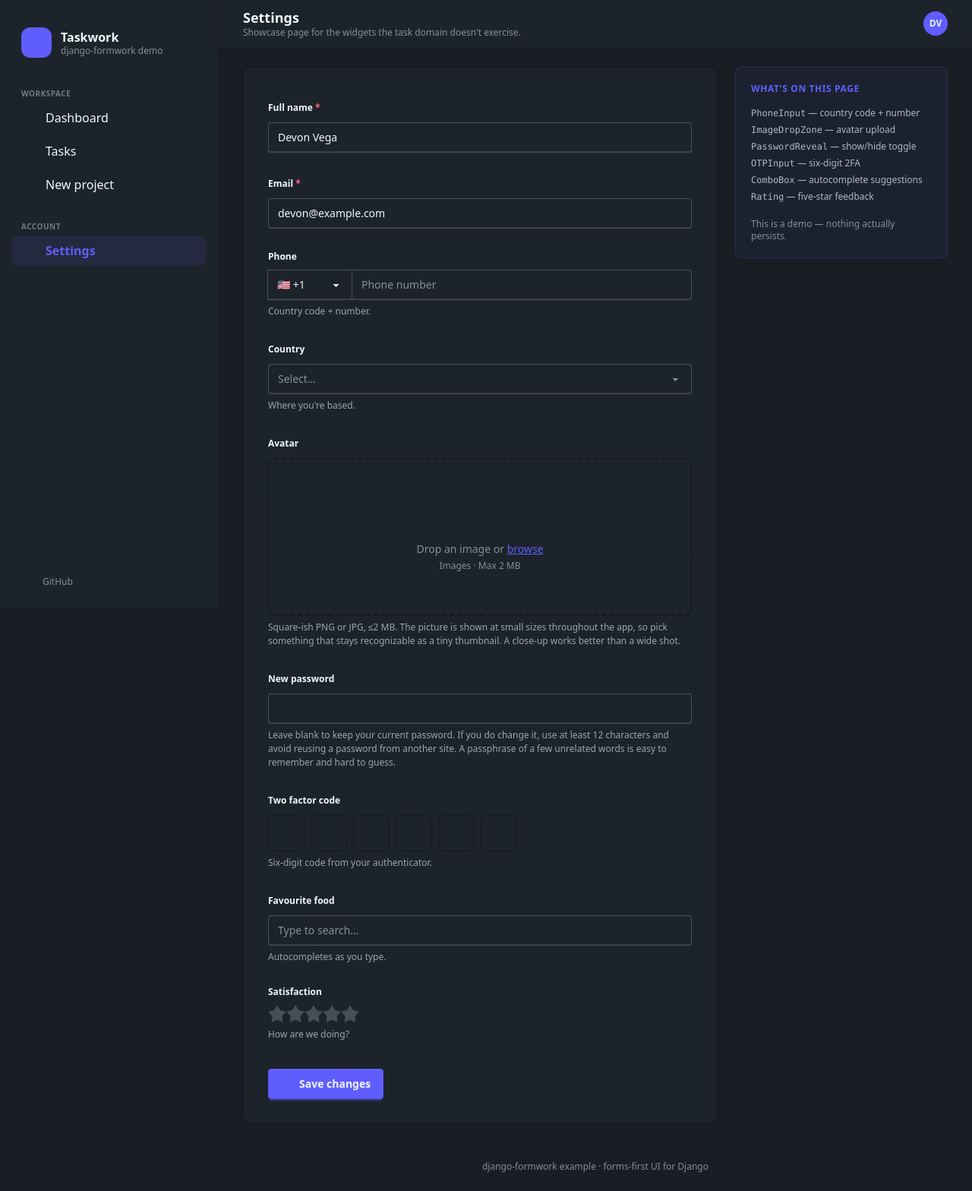
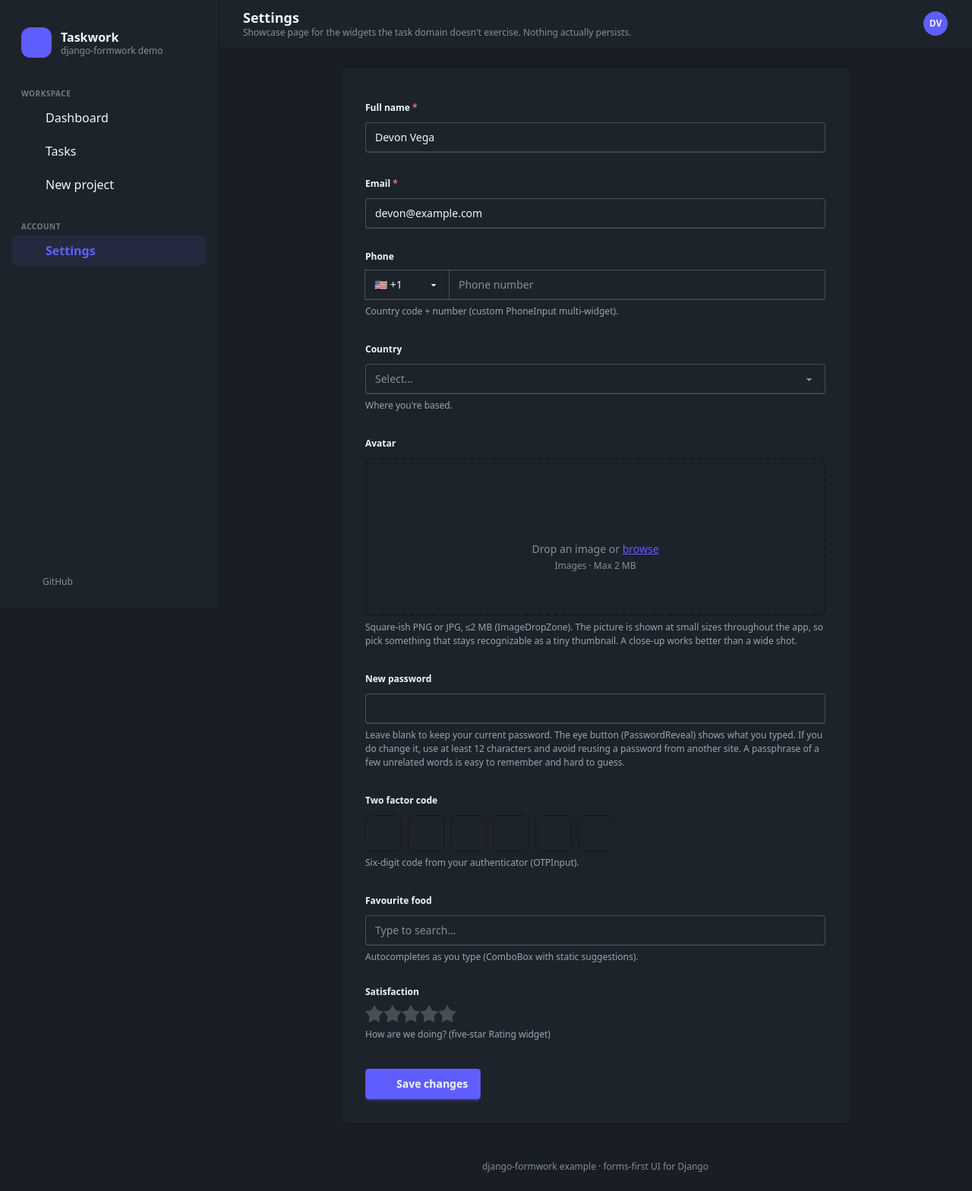
Before and after one commit to oliverhaas/django-formwork, a Django app: page /settings/ in a window 1280 px wide. Shown: the whole page at 76% size. Run offline with Django 5.2, Linux system fonts and the light colour scheme; style sheets or scripts are compiled from the project's sources; some libraries are stand-ins or nearby versions.

Commit message:
examples(full): cap main width, drop info cards in favor of help texts

```diff
--- a/examples/full/taskmanager/forms.py
+++ b/examples/full/taskmanager/forms.py
@@ -47,16 +47,34 @@ _COUNTRY_CHOICES = [
     ("ng", "🇳🇬 Nigeria"),
 ]
 
+# Demo roster; real projects would look this up (users, team members, ...).
+_ASSIGNEE_CHOICES = [
+    ("", "Unassigned"),
+    ("Devon", "Devon"),
+    ("Mira", "Mira"),
+    ("Sasha", "Sasha"),
+    ("Iris", "Iris"),
+    ("Kai", "Kai"),
+    ("Robin", "Robin"),
+]
+
 
 class TaskForm(FormworkModelForm):
     """CRUD form for a task. Demonstrates SearchSelect + MultiSelect (model-backed,
     auto-wired server search) + DatePicker + ImageDropZone + FileDropZone + Rating.
     """
 
+    assignee = forms.ChoiceField(
+        choices=_ASSIGNEE_CHOICES,
+        required=False,
+        widget=SearchSelect(choices=_ASSIGNEE_CHOICES),
+    )
+
     tags = forms.ModelMultipleChoiceField(
         queryset=Tag.objects.all(),
         required=False,
         widget=MultiSelect(search_fields=["name"], search_decorator=None),
+        help_text="MultiSelect with server-side search over tag names.",
     )
 
     rating = forms.TypedChoiceField(
@@ -65,7 +83,7 @@ class TaskForm(FormworkModelForm):
         empty_value=None,
         widget=Rating(allow_clear=True),
         required=False,
-        help_text="Quality rating (after completion).",
+        help_text="Quality rating after completion (clearable Rating stars).",
     )
 
     class Meta:
@@ -89,6 +107,13 @@ class TaskForm(FormworkModelForm):
             "due_date": DatePicker,
             "cover_image": ImageDropZone(max_size=5 * 1024 * 1024),
             "attachment": FileDropZone(max_size=10 * 1024 * 1024),
+        }
+        help_texts = {
+            "priority": "SearchSelect over the priority choices.",
+            "status": "SearchSelect over the status choices.",
+            "due_date": "DatePicker with a calendar dropdown.",
+            "cover_image": "Shown as a thumbnail in the task list (ImageDropZone, ≤5 MB).",
+            "attachment": "Any single file (FileDropZone, ≤10 MB).",
         }
 
     def __init__(self, *args, editable_fields=None, **kwargs):
@@ -207,7 +232,11 @@ class SettingsForm(FormworkForm):
 
     full_name = forms.CharField(max_length=100, initial="Devon Vega")
     email = forms.EmailField(initial="devon@example.com")
-    phone = forms.CharField(widget=PhoneInput, required=False, help_text="Country code + number.")
+    phone = forms.CharField(
+        widget=PhoneInput,
+        required=False,
+        help_text="Country code + number (custom PhoneInput multi-widget).",
+    )
     country = forms.ChoiceField(
         choices=_COUNTRY_CHOICES,
         widget=SearchSelect(),
@@ -218,7 +247,7 @@ class SettingsForm(FormworkForm):
         widget=ImageDropZone(max_size=2 * 1024 * 1024),
         required=False,
         help_text=(
-            "Square-ish PNG or JPG, ≤2 MB. The picture is shown at small sizes "
+            "Square-ish PNG or JPG, ≤2 MB (ImageDropZone). The picture is shown at small sizes "
             "throughout the app, so pick something that stays recognizable as a "
             "tiny thumbnail. A close-up works better than a wide shot."
         ),
@@ -227,7 +256,8 @@ class SettingsForm(FormworkForm):
         widget=PasswordReveal,
         required=False,
         help_text=(
-            "Leave blank to keep your current password. If you do change it, use at "
+            "Leave blank to keep your current password. The eye button (PasswordReveal) "
+            "shows what you typed. If you do change it, use at "
             "least 12 characters and avoid reusing a password from another site. A "
             "passphrase of a few unrelated words is easy to remember and hard to guess."
         ),
@@ -235,17 +265,17 @@ class SettingsForm(FormworkForm):
     two_factor_code = forms.CharField(
         widget=OTPInput(length=6),
         required=False,
-        help_text="Six-digit code from your authenticator.",
+        help_text="Six-digit code from your authenticator (OTPInput).",
     )
     favourite_food = forms.CharField(
         widget=ComboBox(suggestions=["Pizza", "Pasta", "Sushi", "Tacos", "Curry", "Ramen", "Salad"]),
         required=False,
-        help_text="Autocompletes as you type.",
+        help_text="Autocompletes as you type (ComboBox with static suggestions).",
     )
     satisfaction = forms.TypedChoiceField(
         choices=Rating.make_choices(5),
         coerce=int,
         widget=Rating,
         required=False,
-        help_text="How are we doing?",
+        help_text="How are we doing? (five-star Rating widget)",
     )
--- a/examples/full/templates/base.html
+++ b/examples/full/templates/base.html
@@ -63,7 +63,7 @@
         </div>
       </header>
 
-      <main class="flex-1 px-4 lg:px-8 py-6 max-w-7xl w-full mx-auto">
+      <main class="flex-1 px-4 lg:px-8 py-6 max-w-5xl w-full mx-auto">
         {% if messages %}
           <div class="space-y-2 mb-6">
             {% for m in messages %}
--- a/examples/full/templates/settings.html
+++ b/examples/full/templates/settings.html
@@ -4,14 +4,12 @@
 {% block title %}Settings{% endblock %}
 {% block page_title %}Settings{% endblock %}
 {% block page_subtitle %}
-  <p class="text-xs text-base-content/50">Showcase page for the widgets the task domain doesn't exercise.</p>
+  <p class="text-xs text-base-content/50">Showcase page for the widgets the task domain doesn't exercise. Nothing actually persists.</p>
 {% endblock %}
 
 {% block content %}
-<form method="post" enctype="multipart/form-data" class="grid lg:grid-cols-[1fr_280px] gap-6">
+<form method="post" enctype="multipart/form-data" class="card bg-base-100 border border-base-300 max-w-2xl mx-auto">
   {% csrf_token %}
-
-  <div class="card bg-base-100 border border-base-300">
   <div class="card-body p-6 lg:p-8 space-y-2">
     {{ form }}
     <div class="pt-4">
@@ -20,23 +18,5 @@
       </button>
     </div>
   </div>
-  </div>
-
-  <div class="space-y-6">
-    <div class="card bg-primary/5 border border-primary/20">
-      <div class="card-body p-5">
-        <h3 class="text-xs font-semibold uppercase tracking-wider text-primary">What's on this page</h3>
-        <ul class="text-xs space-y-1.5 mt-2 text-base-content/70">
-          <li><code>PhoneInput</code> — country code + number</li>
-          <li><code>ImageDropZone</code> — avatar upload</li>
-          <li><code>PasswordReveal</code> — show/hide toggle</li>
-          <li><code>OTPInput</code> — six-digit 2FA</li>
-          <li><code>ComboBox</code> — autocomplete suggestions</li>
-          <li><code>Rating</code> — five-star feedback</li>
-        </ul>
-        <p class="text-xs text-base-content/50 mt-3">This is a demo — nothing actually persists.</p>
-      </div>
-    </div>
-  </div>
 </form>
 {% endblock %}
```
Also changed, not shown: examples/full/templates/tasks/form.html (+1 -15 lines), docs/reference/changelog.md. Lines whose indentation alone changed are shown as unchanged.
